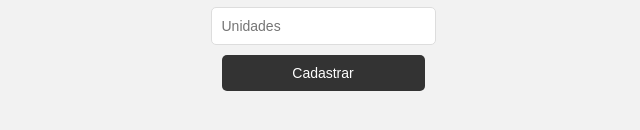
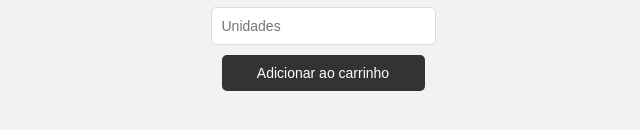
Before and after one commit to JoseErisvaldo/AppCompras, a plain HTML site: page index.html in a window 1280 px wide. Shown: the part 180-310 px from the top of the page, 328-968 px from the left. Drawn offline with Linux system fonts and the light colour scheme.

Commit message:
Update index.html

```diff
--- a/index.html
+++ b/index.html
@@ -19,7 +19,7 @@
             <input id="produto" type="text" placeholder="Produto">
             <input id="valor" type="number" placeholder="Valor">
             <input id="unidade" type="number" placeholder="Unidades">
-            <button onclick="atualizar()">Cadastrar</button>
+            <button onclick="atualizar()">Adicionar ao carrinho</button>
         </div>
         <div id="card-pai" >
 
```
